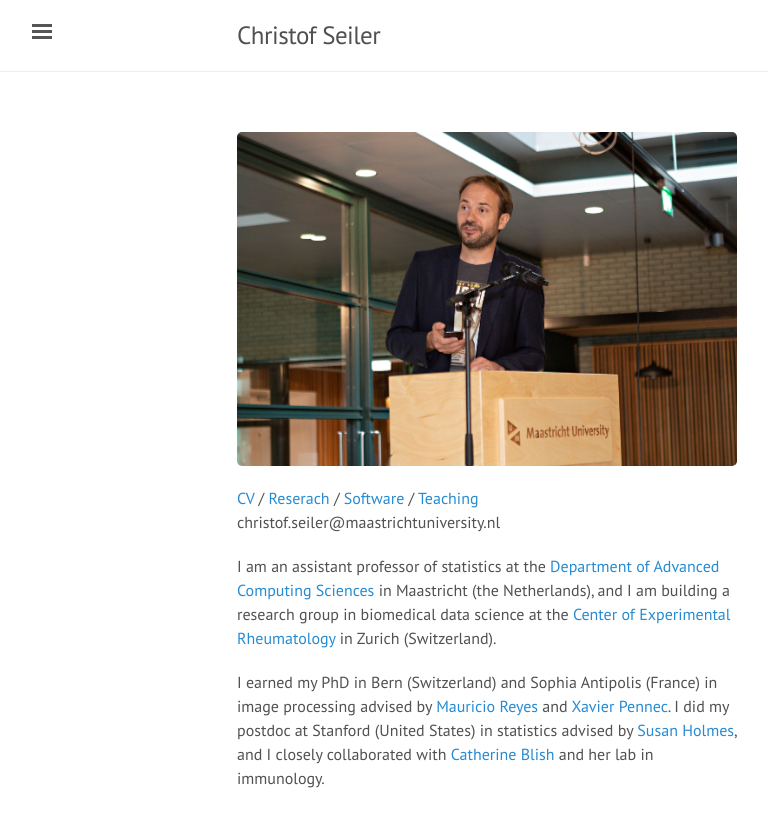
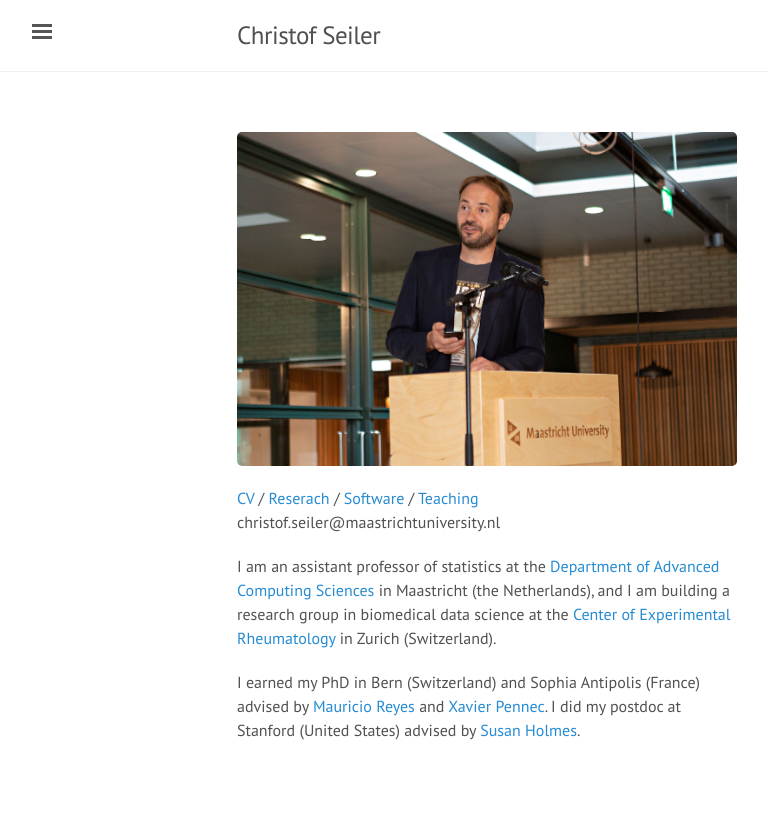
Before and after one commit to ChristofSeiler/ChristofSeiler.github.io, a Jekyll site: the page built from index.html, in a window 1280 px wide. Shown: the top 827 px of the page, without its empty margins (3-771 px from the left). Built offline with Jekyll 4.4.1, drawn with Linux system fonts in a browser that asks for light colours; the list of posts is cut into pages by our own code.

Commit message:
Update index.html

```diff
--- a/index.html
+++ b/index.html
@@ -21,4 +21,4 @@
 
 <p class="narrow">I am an assistant professor of statistics at the <a href="https://www.maastrichtuniversity.nl/dacs">Department of Advanced Computing Sciences</a> in Maastricht (the Netherlands), and I am building a research group in biomedical data science at the <a href="https://www.usz.ch/en/clinic/rheumatology/research/">Center of Experimental Rheumatology</a> in Zurich (Switzerland).</p>
 
-<p class="narrow">I earned my PhD in Bern (Switzerland) and Sophia Antipolis (France) in image processing advised by <a href="https://www.mauricioreyes.me/">Mauricio Reyes</a> and <a href="https://www-sop.inria.fr/members/Xavier.Pennec/">Xavier Pennec</a>. I did my postdoc at Stanford (United States) in statistics advised by <a href="https://susan.su.domains">Susan Holmes</a>, and I closely collaborated with <a href="https://med.stanford.edu/blishlab.html">Catherine Blish</a> and her lab in immunology.</p>
+<p class="narrow">I earned my PhD in Bern (Switzerland) and Sophia Antipolis (France) advised by <a href="https://www.mauricioreyes.me/">Mauricio Reyes</a> and <a href="https://www-sop.inria.fr/members/Xavier.Pennec/">Xavier Pennec</a>. I did my postdoc at Stanford (United States) advised by <a href="https://susan.su.domains">Susan Holmes</a>.</p>
```
